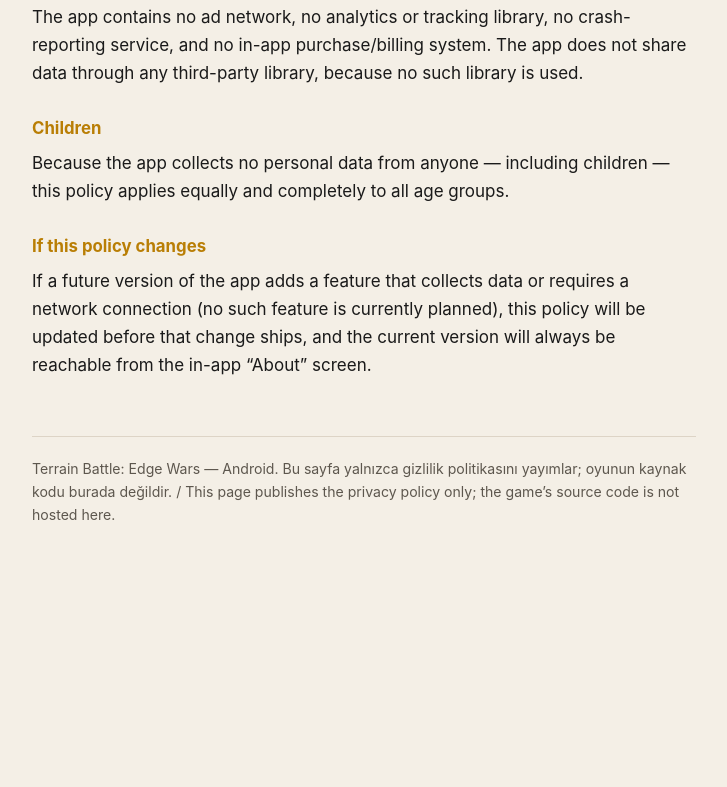
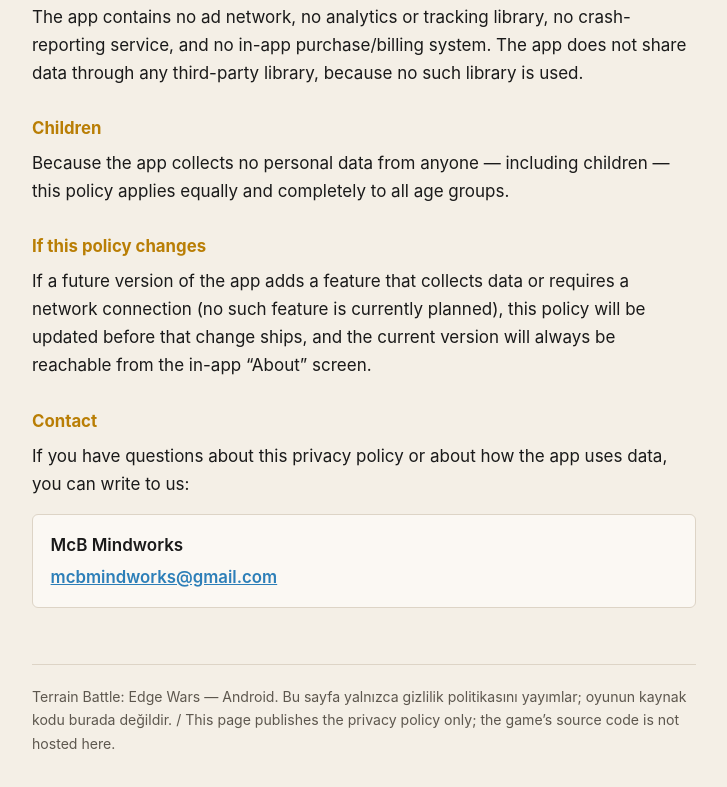
Before and after one commit to mcby-08/terrain-battle-privacy, a plain HTML site: page index.html in a window 1280 px wide. Shown: the part 1164-1951 px from the top of the page, without its empty margins (276-1003 px from the left). Before the commit the page ends 1770 px from the top, so only its background shows below. Drawn offline with Linux system fonts and the light colour scheme.

Commit message:
İletişim bölümü eklendi (TR + EN)
Google Play, gizlilik politikasında bir iletişim yolu bekliyor. Yayıncı
adı McB Mindworks ve iletişim adresi mcbmindworks@gmail.com, her iki dil
bölümünün de sonuna eklendi.

Metin, oyunun (private) deposundaki docs/PRIVACY_POLICY.md ile birebir
aynı tutulmalıdır.

```diff
--- a/index.html
+++ b/index.html
@@ -104,6 +104,18 @@
     margin-bottom: 1.5rem;
   }
 
+  .contact {
+    background: var(--surface);
+    border: 1px solid var(--line);
+    border-radius: 6px;
+    padding: 1rem 1.1rem;
+    margin-top: .6rem;
+  }
+  .contact .who { font-weight: 600; margin: 0 0 .3rem; }
+  .contact .mail { margin: 0; font-size: 1.05rem; }
+  .contact a { color: var(--accent-2); font-weight: 600; word-break: break-word; }
+  .contact a:focus-visible { outline: 3px solid var(--accent-2); outline-offset: 2px; }
+
   code {
     font-family: ui-monospace, SFMono-Regular, Menlo, Consolas, monospace;
     font-size: .88em;
@@ -203,6 +215,16 @@
       güncellenecek ve güncel hâli her zaman uygulama içindeki &ldquo;Hakkında&rdquo;
       ekranından erişilebilir olacaktır.
     </p>
+
+    <h3>İletişim</h3>
+    <p>
+      Bu gizlilik politikası ya da uygulamanın veri kullanımı hakkındaki
+      sorularınız için bize yazabilirsiniz:
+    </p>
+    <div class="contact">
+      <p class="who">McB Mindworks</p>
+      <p class="mail"><a href="mailto:mcbmindworks@gmail.com">mcbmindworks@gmail.com</a></p>
+    </div>
   </section>
 
   <section id="en" lang="en">
@@ -267,6 +289,16 @@
       updated before that change ships, and the current version will always be
       reachable from the in-app &ldquo;About&rdquo; screen.
     </p>
+
+    <h3>Contact</h3>
+    <p>
+      If you have questions about this privacy policy or about how the app uses
+      data, you can write to us:
+    </p>
+    <div class="contact">
+      <p class="who">McB Mindworks</p>
+      <p class="mail"><a href="mailto:mcbmindworks@gmail.com">mcbmindworks@gmail.com</a></p>
+    </div>
   </section>
 
   <footer>
```
